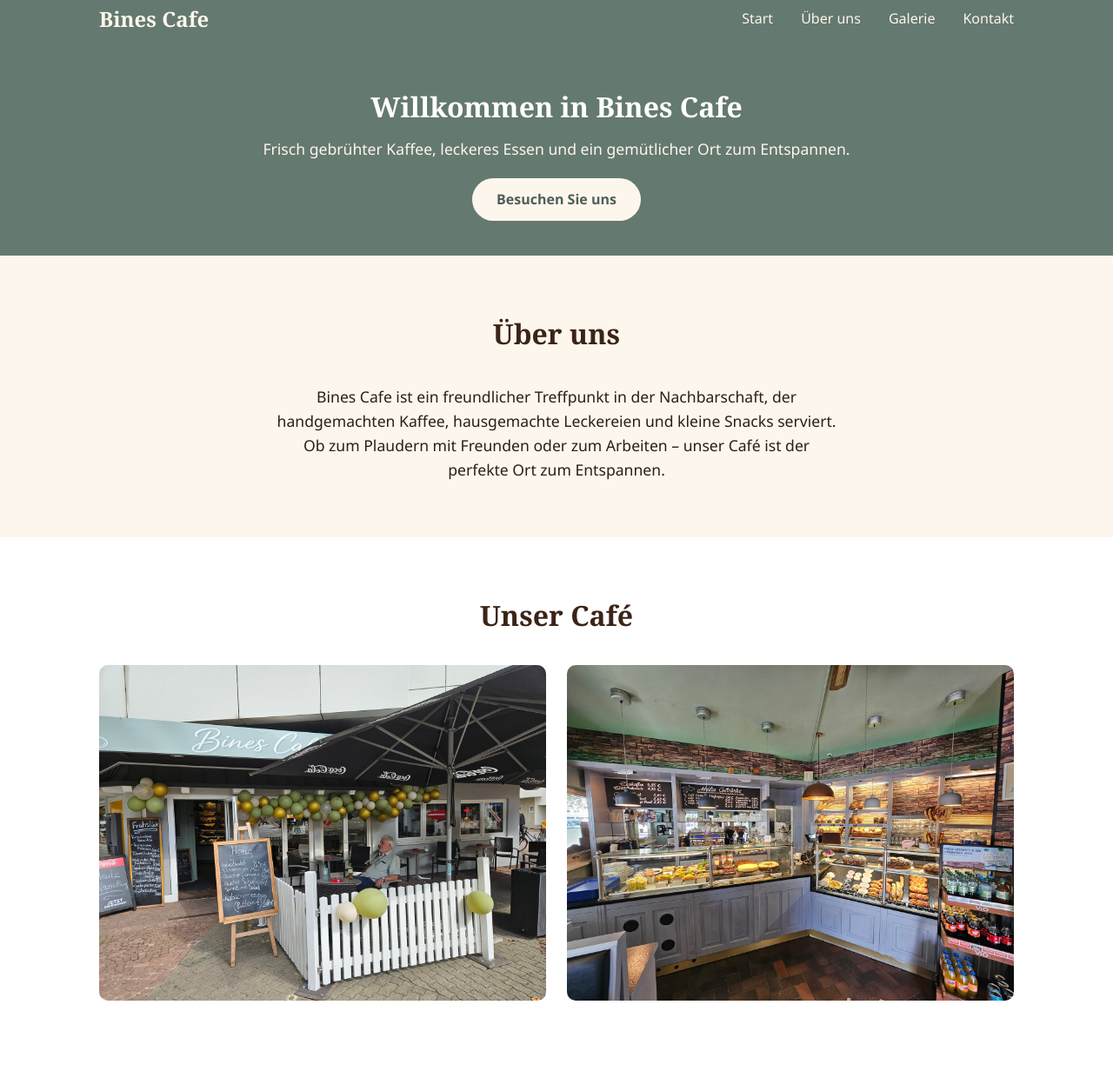
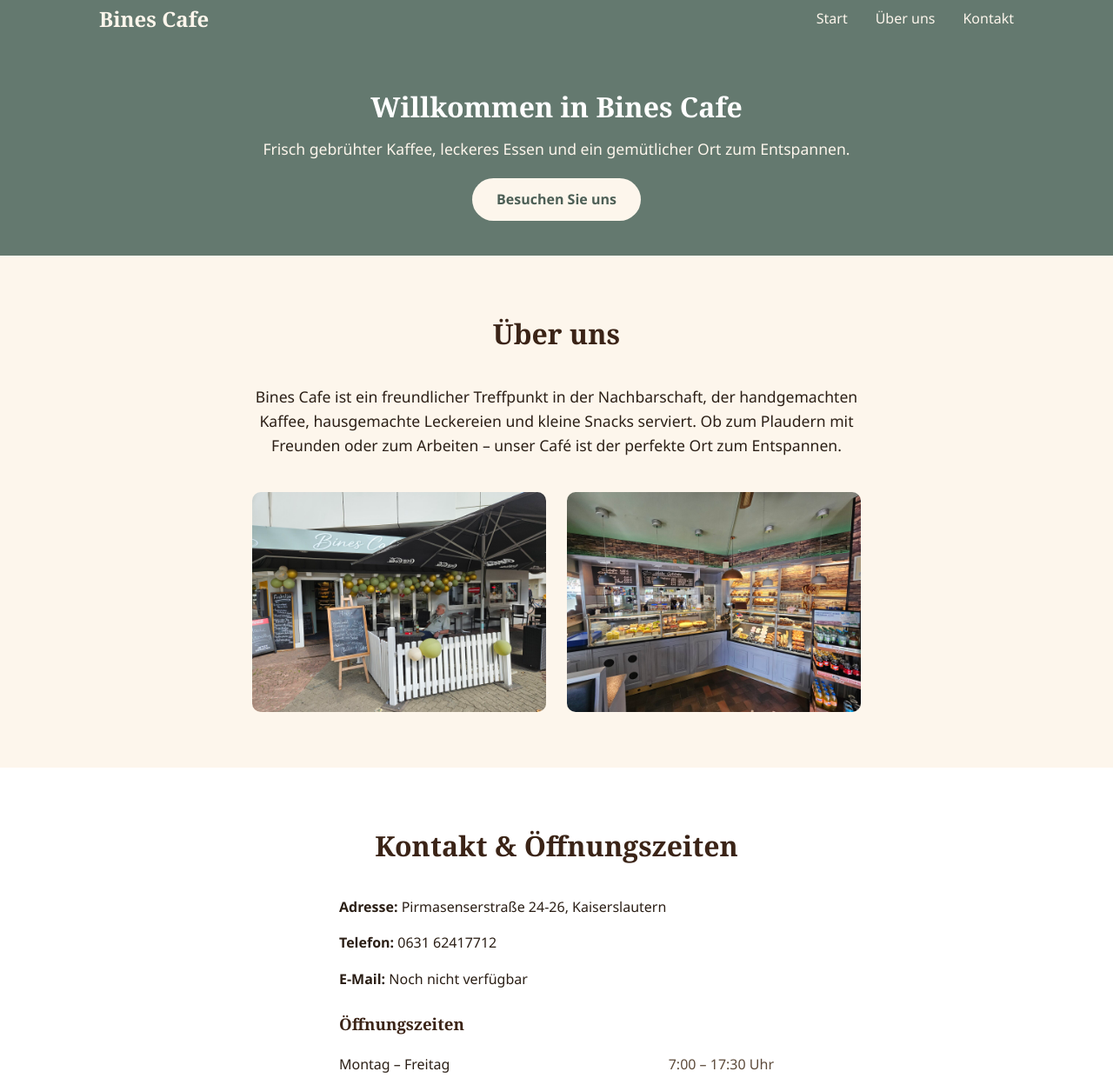
Before and after one commit to Ubberx/BinesCafeWebpage, a plain HTML site: page index.html in a window 1280 px wide. Shown: the part 13-1253 px from the top of the page at 87% size. Drawn offline with Linux system fonts and the light colour scheme.

Commit message:
reorganized image layout

```diff
--- a/css/style.css
+++ b/css/style.css
@@ -140,7 +140,7 @@ section h2 {
 
 .about-text {
   max-width: 700px;
-  margin: 0 auto;
+  margin: 0 auto 2.5rem;
   text-align: center;
 }
 
@@ -148,21 +148,15 @@ section h2 {
   font-size: 1.1rem;
 }
 
-/* ---------- Gallery ---------- */
-.gallery {
-  background: #fff;
-  padding: 4rem 1.5rem;
-}
-
-.gallery-grid {
+.about-images {
   display: grid;
   grid-template-columns: 1fr 1fr;
   gap: 1.5rem;
-  max-width: var(--max-width);
+  max-width: 700px;
   margin: 0 auto;
 }
 
-.gallery-img {
+.about-image {
   width: 100%;
   aspect-ratio: 4 / 3;
   object-fit: cover;
@@ -238,7 +232,7 @@ section h2 {
     font-size: 1.6rem;
   }
 
-  .gallery-grid {
+  .about-images {
     grid-template-columns: 1fr;
   }
 }
--- a/index.html
+++ b/index.html
@@ -16,7 +16,6 @@
         <ul class="nav-links">
           <li><a href="#home">Start</a></li>
           <li><a href="#about">Über uns</a></li>
-          <li><a href="#gallery">Galerie</a></li>
           <li><a href="#contact">Kontakt</a></li>
         </ul>
       </nav>
@@ -35,7 +34,8 @@
 
   <!-- About Section -->
   <section id="about" class="about">
-    <div class="container about-text">
+    <div class="container">
+      <div class="about-text">
         <h2>Über uns</h2>
         <p>
           Bines Cafe ist ein freundlicher Treffpunkt in der Nachbarschaft, der
@@ -44,15 +44,9 @@
           Ort zum Entspannen.
         </p>
       </div>
-  </section>
-
-  <!-- Gallery Section -->
-  <section id="gallery" class="gallery">
-    <div class="container">
-      <h2>Unser Café</h2>
-      <div class="gallery-grid">
-        <img src="images/outdoor1.jpg" alt="Außenbereich von Bines Café mit Sitzplätzen und Eröffnungsdekoration" class="gallery-img">
-        <img src="images/inside1.jpg" alt="Theke von Bines Café mit Gebäck- und Getränkeauswahl" class="gallery-img">
+      <div class="about-images">
+        <img src="images/outdoor1.jpg" alt="Außenbereich von Bines Café mit Sitzplätzen und Eröffnungsdekoration" class="about-image">
+        <img src="images/inside1.jpg" alt="Theke von Bines Café mit Gebäck- und Getränkeauswahl" class="about-image">
       </div>
     </div>
   </section>
```
Lines whose indentation alone changed are shown as unchanged.
